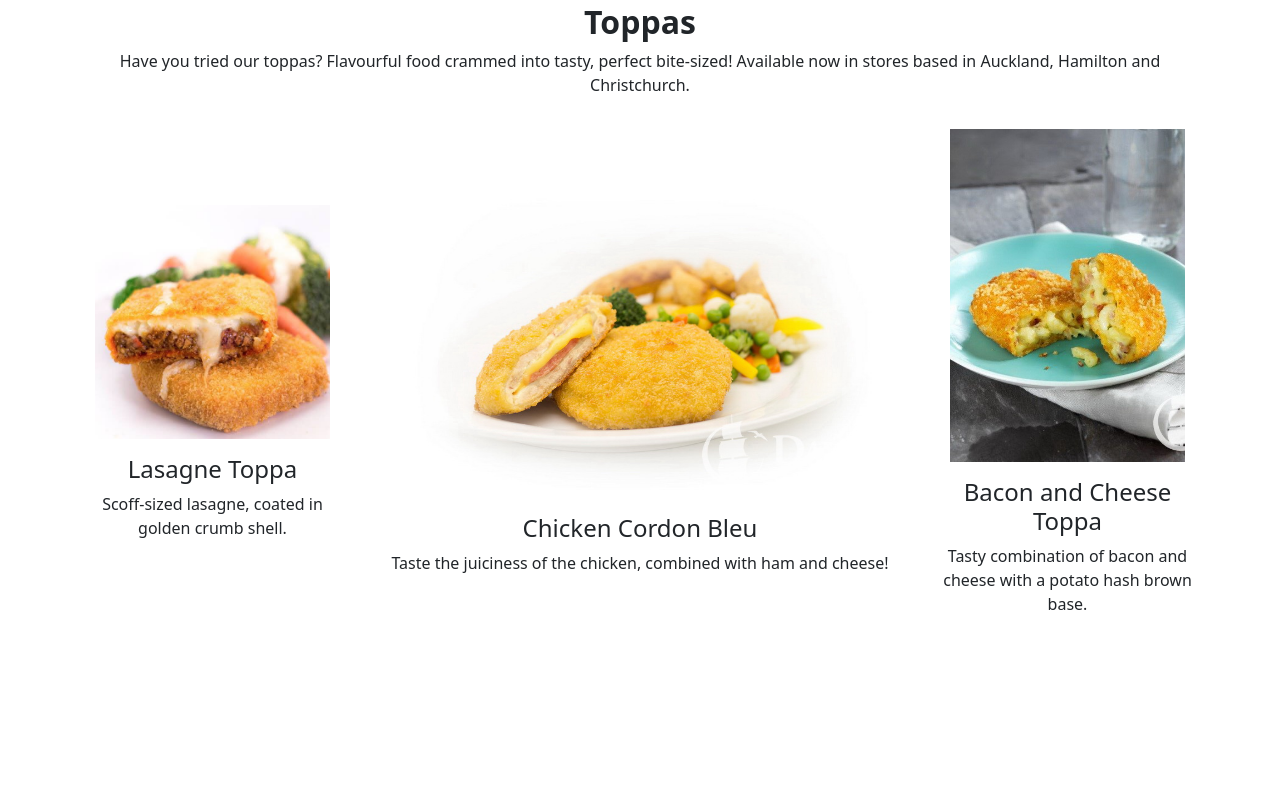
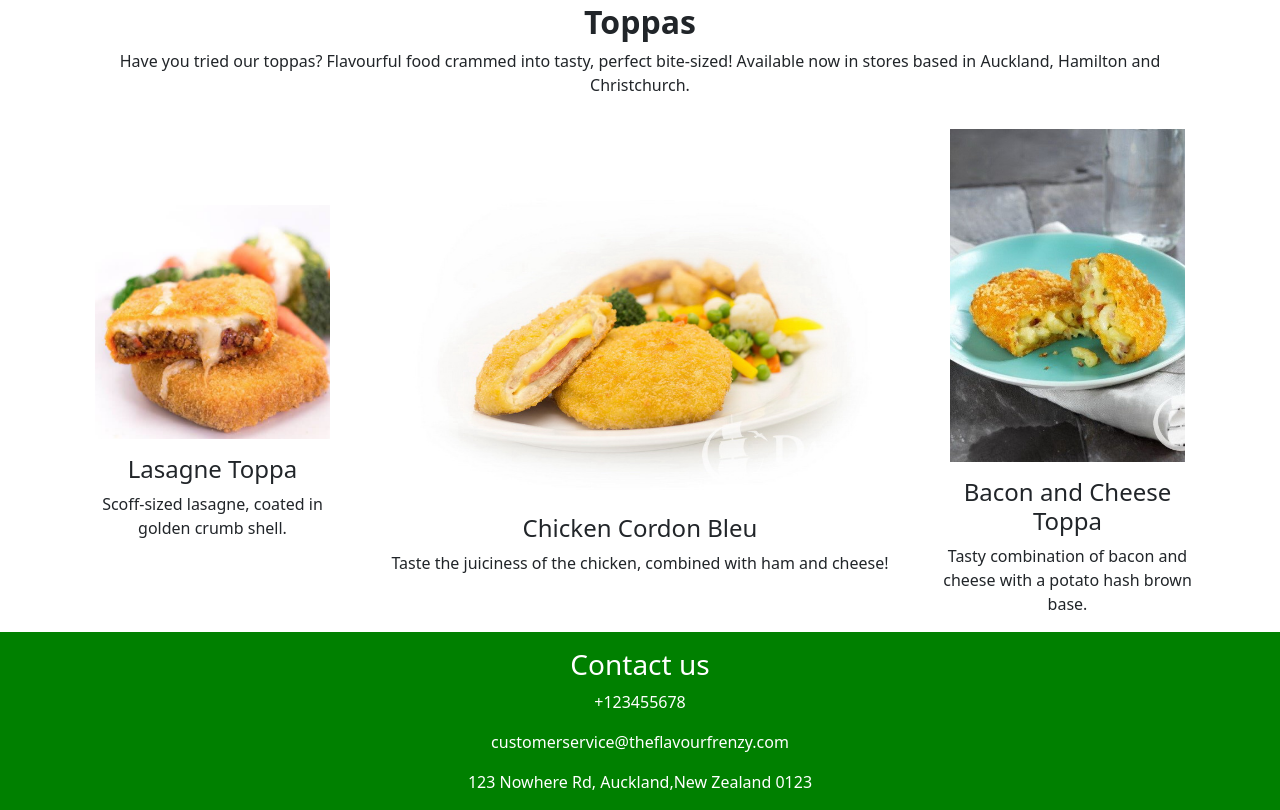
Before and after one commit to choisy-k/L6SD_T1-Final-TheFlavourFrenzy, a plain HTML site: page Index.html in a window 1280 px wide. Shown: the part 1376-2186 px from the top of the page. Before the commit the page ends 2008 px from the top, so only its background shows below. Drawn offline with nearby package versions, Linux system fonts and the light colour scheme.

Commit message:
Footer aded

```diff
--- a/Index.html
+++ b/Index.html
@@ -15,7 +15,7 @@
     <title>The Flavour Frenzy</title>
 </head>
 <body>
-    <div class="container-fluid">
+    <div class="container-fluid p-0">
         <header class="row container-fluid">
             <div class="col-3"><a href="./Index.html"><img src="./Images/Grey_Square.png" width="80px" height="auto" style="margin: 5px;"></a></div>
         <div class="col-6 py-3 text-center"><h1 id="heading">The Flavour Frenzy</h1></div>
@@ -135,6 +135,15 @@
                 </div>
             </section>
         </div>
+
+        <footer class="container-fluid" style="background-color: green; color: white;">
+            <div class="row text-center pt-3">
+                <h3>Contact us</h3>
+                <p>+123455678</p>
+                <p>customerservice@theflavourfrenzy.com</p>
+                <p>123 Nowhere Rd, Auckland,New Zealand 0123</p>
+            </div>
+        </footer>
     </div>
 
 </body>
```
